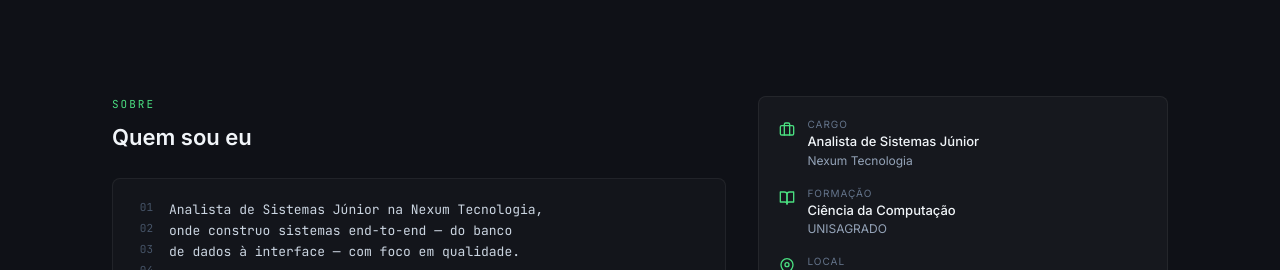
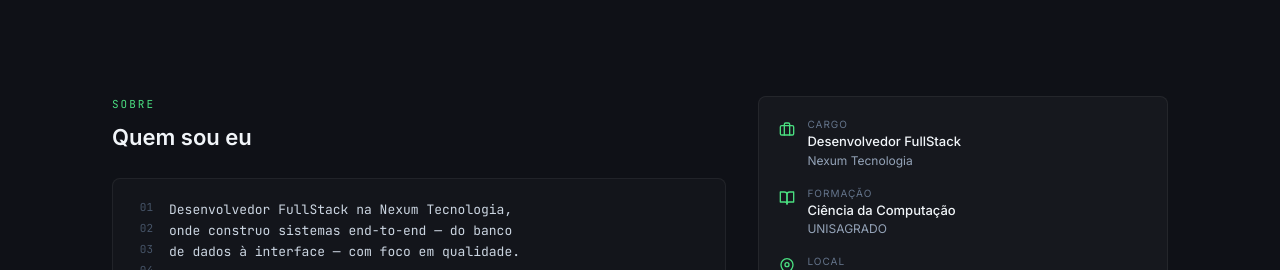
Before and after one commit to fabriciojunio/portfolio, a React (Vite) app: page / in a window 1280 px wide. Shown: the part 800-1070 px from the top of the page. Built offline with nearby package versions, Linux system fonts and the light colour scheme; the HTML template or start-up script is replaced by a standard one.

Commit message:
chore: mantém título de FullStack na seção Sobre

```diff
--- a/src/components/About.tsx
+++ b/src/components/About.tsx
@@ -2,7 +2,7 @@ import { motion } from "framer-motion";
 import { FiGithub, FiLinkedin, FiBriefcase, FiBookOpen, FiMapPin, FiAward } from "react-icons/fi";
 
 const CODE_LINES = [
-  "Analista de Sistemas Júnior na Nexum Tecnologia,",
+  "Desenvolvedor FullStack na Nexum Tecnologia,",
   "onde construo sistemas end-to-end — do banco",
   "de dados à interface — com foco em qualidade.",
   "",
@@ -15,7 +15,7 @@ const CODE_LINES = [
 ];
 
 const INFO = [
-  { icon: FiBriefcase, label: "Cargo", value: "Analista de Sistemas Júnior", sub: "Nexum Tecnologia" },
+  { icon: FiBriefcase, label: "Cargo", value: "Desenvolvedor FullStack", sub: "Nexum Tecnologia" },
   { icon: FiBookOpen, label: "Formação", value: "Ciência da Computação", sub: "UNISAGRADO" },
   { icon: FiMapPin, label: "Local", value: "Bauru, SP", sub: "Brasil" },
   { icon: FiAward, label: "Incubadora", value: "Saruê", sub: "UNESP Bauru" },
```
